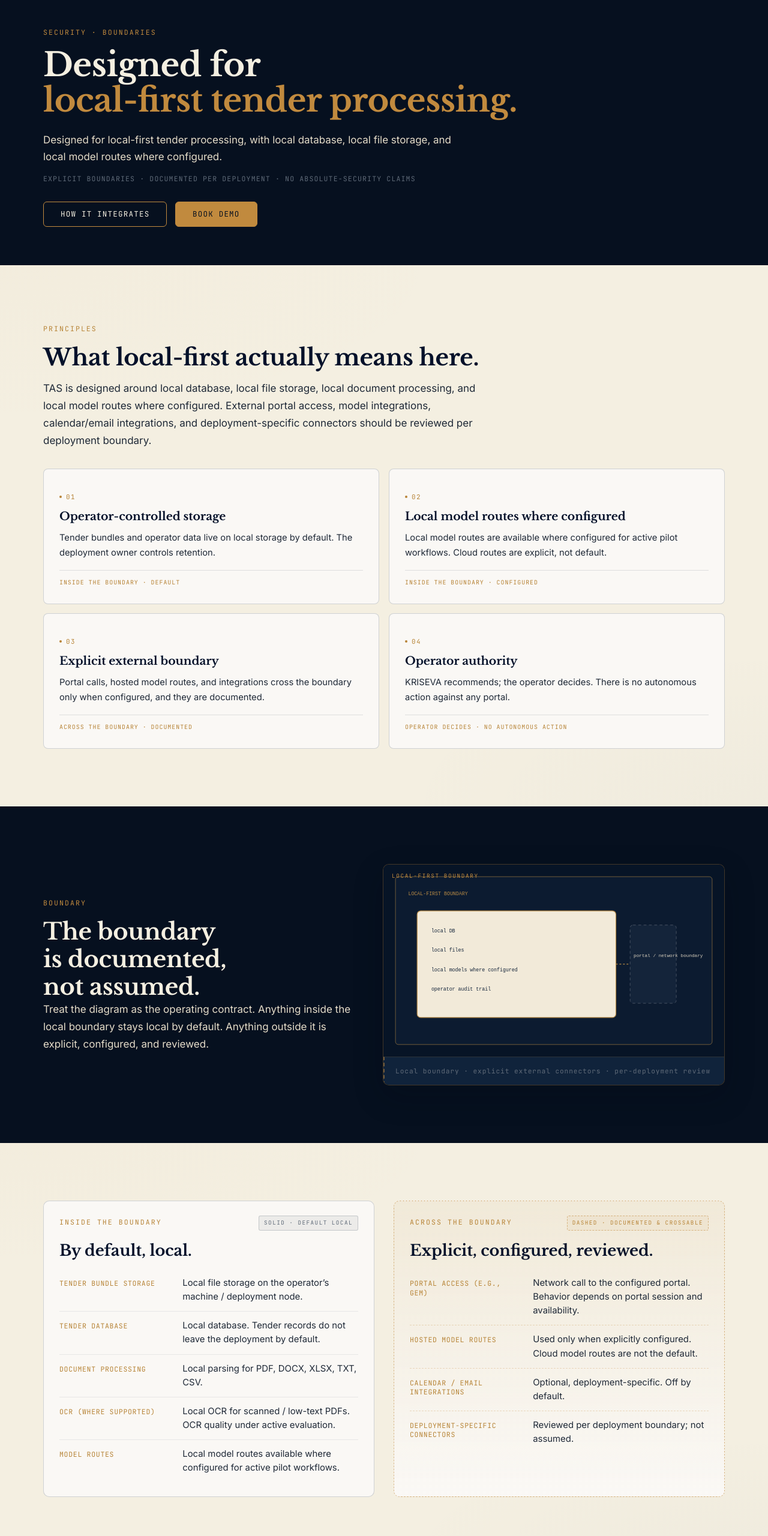
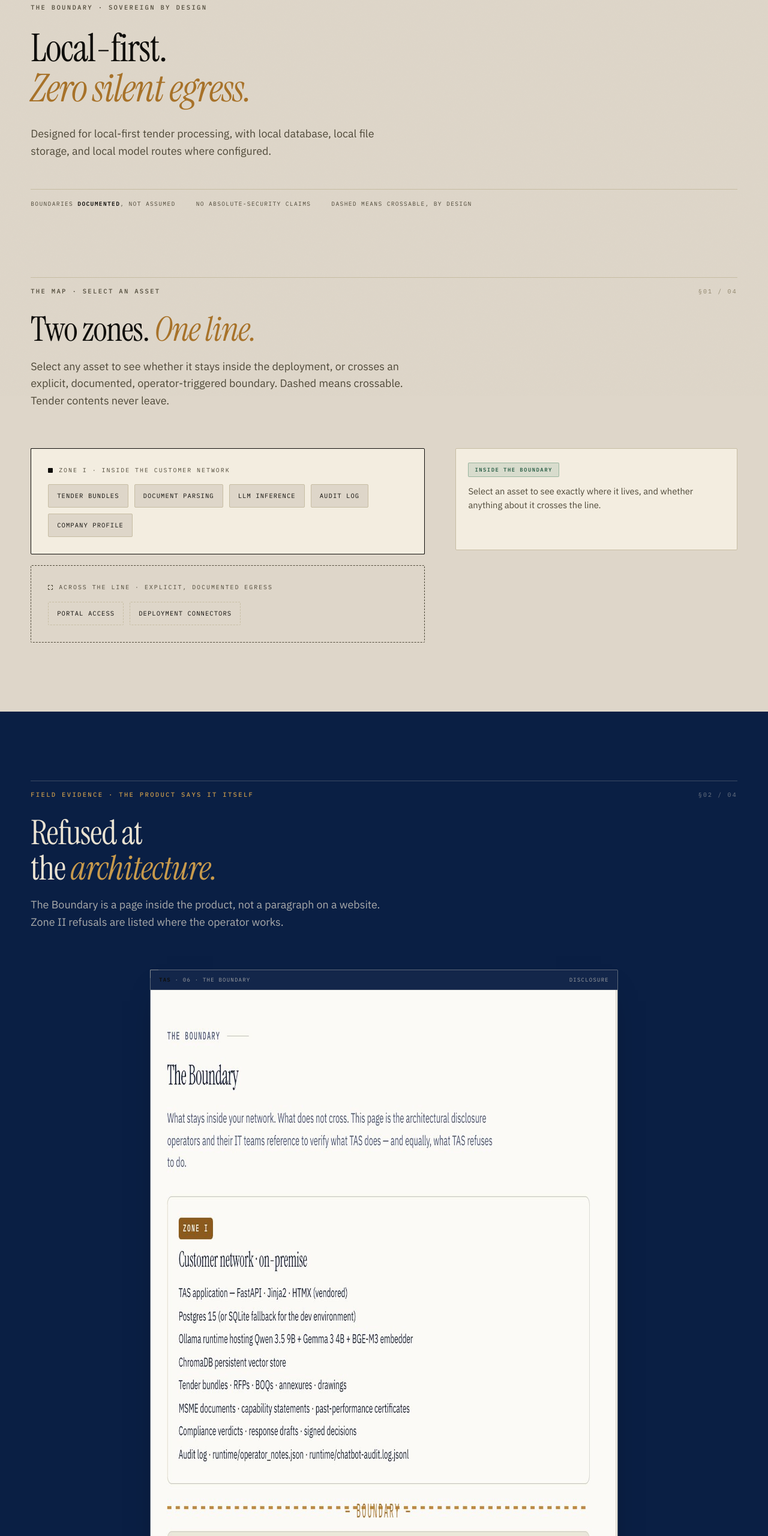
Before and after one commit to aloo7/Kriseva_website_v1, an Astro site in the folder website/: page /security in a window 1280 px wide. Shown: the part 140-2700 px from the top of the page at 60% size. Built offline with nearby package versions, Linux system fonts and the light colour scheme; Astro itself is replaced by a stand-in of ours.

Commit message:
[ui] /security: The Boundary page; regenerate clipped boundary crop

```diff
--- a/website/src/pages/index.astro
+++ b/website/src/pages/index.astro
@@ -842,9 +842,9 @@ body.has-cursor .cursor-dot,body.has-cursor .cursor-ring,body.has-cursor .cursor
           <div class="pimg"><img src="/assets/v6/console_decisions.jpg" loading="lazy" width="1190" height="1230" alt="KRISEVA TAS decision history: a week of tenders with recommendation and signed verdict side by side, REVIEW beside BID, SKIP beside SKIP"></div>
           <figcaption class="pcap"><span>Recommendation beside signature; disagreement is recorded</span></figcaption>
         </figure>
-        <figure class="plate pl-port" data-cursor="inspect">
+        <figure class="plate pl-sq" data-cursor="inspect">
           <div class="ph"><span><b>TAS</b> · 06 · The Boundary</span><span>disclosure</span></div>
-          <div class="pimg"><img src="/assets/v6/console_boundary.jpg" loading="lazy" width="1020" height="1520" alt="KRISEVA TAS Boundary page: Zone one: customer network on-premise stack; Zone two: refused at the architecture, including cloud LLM APIs, hosted vector databases, SaaS telemetry"></div>
+          <div class="pimg"><img src="/assets/v6/console_boundary_zones.jpg" loading="lazy" width="1400" height="1310" alt="KRISEVA TAS Boundary page: Zone one: customer network on-premise stack; Zone two: refused at the architecture, including cloud LLM APIs, hosted vector databases, SaaS telemetry"></div>
           <figcaption class="pcap"><span>Zone II: refused at the architecture, listed in the product</span></figcaption>
         </figure>
       </div>
--- a/website/src/pages/security.astro
+++ b/website/src/pages/security.astro
@@ -1,328 +1,177 @@
 ---
-import BaseLayout from '../layouts/BaseLayout.astro';
-import RouteHero from '../components/RouteHero.astro';
-import SectionLabel from '../components/SectionLabel.astro';
-import DossierCard from '../components/DossierCard.astro';
-import SecurityBoundaryDiagram from '../components/SecurityBoundaryDiagram.astro';
-import FounderCTA from '../components/FounderCTA.astro';
-import PrimaryButton from '../components/PrimaryButton.astro';
-import SecondaryButton from '../components/SecondaryButton.astro';
-import { routes } from '../data/routes';
-import { claims } from '../data/claims';
+// /security - "The Boundary". Local-first posture, Zone I / Zone II
+// interactive (ported from the v6 homepage), boundary capture plate.
+// Careful wording only: the approved line is "Local-first. Zero silent
+// egress." No absolute-security claims (register security.do-not-claim).
 
-const title = 'Security & Local-First Posture';
-const description = 'KRISEVA TAS is designed for local-first tender processing with local database, local file storage, local document processing, and local model routes where configured. External connectors are explicit, not default.';
+import V6Layout from '../layouts/V6Layout.astro';
+import SectionHead from '../components/v6/SectionHead.astro';
+import Plate from '../components/v6/Plate.astro';
+import { getClaim } from '../data/publicClaims';
 
-const localTable = [
-  { left: 'Tender bundle storage', right: 'Local file storage on the operator’s machine / deployment node.' },
-  { left: 'Tender database', right: 'Local database. Tender records do not leave the deployment by default.' },
-  { left: 'Document processing', right: 'Local parsing for PDF, DOCX, XLSX, TXT, CSV.' },
-  { left: 'OCR (where supported)', right: 'Local OCR for scanned / low-text PDFs. OCR quality under active evaluation.' },
-  { left: 'Model routes', right: 'Local model routes available where configured for active pilot workflows.' },
-];
+const localFirst = getClaim('security.local-first')!.wording;
+const localRoutes = getClaim('security.local-routes')!.wording;
+const boundaryReview = getClaim('security.boundary')!.wording;
 
-const boundary = [
-  { left: 'Portal access (e.g., GeM)', right: 'Network call to the configured portal. Behavior depends on portal session and availability.' },
-  { left: 'Hosted model routes', right: 'Used only when explicitly configured. Cloud model routes are not the default.' },
-  { left: 'Calendar / email integrations', right: 'Optional, deployment-specific. Off by default.' },
-  { left: 'Deployment-specific connectors', right: 'Reviewed per deployment boundary; not assumed.' },
-];
+const title = 'The Boundary · Local-first. Zero silent egress.';
+const description = localFirst + ' The deployment boundary is documented, not assumed.';
 ---
-<BaseLayout title={title} description={description}>
-  <RouteHero
-    eyebrow="Security · Boundaries"
-    title="Designed for<br /><span class='brass'>local-first tender processing.</span>"
-    subtitle={claims.localFirst}
-    meta="Explicit boundaries · documented per deployment · no absolute-security claims"
-  >
-    <Fragment slot="cta">
-      <SecondaryButton href={routes.workflow}>How it integrates</SecondaryButton>
-      <PrimaryButton href={routes.contactWithIntent('demo')}>Book Demo</PrimaryButton>
-    </Fragment>
-  </RouteHero>
+<V6Layout title={title} description={description} path="/security">
 
-  {/* Principles */}
-  <section class="section section--paper">
-    <div class="container">
-      <SectionLabel>Principles</SectionLabel>
-      <h2 class="reveal" style="margin-bottom:14px;">What local-first actually means here.</h2>
-      <p class="reveal" style="color:var(--ink-soft);max-width:740px;margin-bottom:32px;">
-        TAS is designed around local database, local file storage, local document processing, and local model routes where configured. External portal access, model integrations, calendar/email integrations, and deployment-specific connectors should be reviewed per deployment boundary.
-      </p>
-
-      <div class="sec-cards" data-stagger>
-        <div class="reveal"><DossierCard surface="paper" label="01" title="Operator-controlled storage" meta="Inside the boundary · default">
-          Tender bundles and operator data live on local storage by default. The deployment owner controls retention.
-        </DossierCard></div>
-        <div class="reveal"><DossierCard surface="paper" label="02" title="Local model routes where configured" meta="Inside the boundary · configured">
-          Local model routes are available where configured for active pilot workflows. Cloud routes are explicit, not default.
-        </DossierCard></div>
-        <div class="reveal"><DossierCard surface="paper" label="03" title="Explicit external boundary" meta="Across the boundary · documented">
-          Portal calls, hosted model routes, and integrations cross the boundary only when configured, and they are documented.
-        </DossierCard></div>
-        <div class="reveal"><DossierCard surface="paper" label="04" title="Operator authority" meta="Operator decides · no autonomous action">
-          KRISEVA recommends; the operator decides. There is no autonomous action against any portal.
-        </DossierCard></div>
+  <!-- ============ HERO ============ -->
+  <section class="ihero" aria-label="The Boundary">
+    <div class="wrap">
+      <p class="eyebrow">The Boundary · sovereign by design</p>
+      <h1 class="display">Local-first.<br /><em class="em-brass">Zero silent egress.</em></h1>
+      <p class="dek">{localFirst}</p>
+      <div class="ihero-meta" aria-label="Posture">
+        <span>Boundaries <b>documented</b>, not assumed</span>
+        <span>No absolute-security claims</span>
+        <span>Dashed means crossable, by design</span>
       </div>
     </div>
   </section>
 
-  {/* Boundary diagram */}
-  <section class="section section--dark">
-    <div class="container sec-diagram">
-      <div class="reveal">
-        <SectionLabel>Boundary</SectionLabel>
-        <h2>The boundary is documented, not assumed.</h2>
-        <p style="color:var(--paper-mute);max-width:520px;">
-          Treat the diagram as the operating contract. Anything inside the local boundary stays local by default. Anything outside it is explicit, configured, and reviewed.
-        </p>
-      </div>
-      <div class="reveal">
-        <SecurityBoundaryDiagram caption="Local boundary · explicit external connectors · per-deployment review" />
-      </div>
-    </div>
-  </section>
-
-  {/* Inside / Across boundary table */}
-  <section class="section section--paper">
-    <div class="container">
-      <div class="sec-tables">
-        <div class="reveal sec-table sec-table--inside">
-          <header class="sec-table__head">
-            <SectionLabel>Inside the boundary</SectionLabel>
-            <span class="sec-table__chip sec-table__chip--solid">SOLID · DEFAULT LOCAL</span>
-          </header>
-          <h3 class="sec-table__title">By default, local.</h3>
-          <ul class="sec-rowlist">
-            {localTable.map((r) => (
-              <li>
-                <span class="sec-rowlist__label">{r.left}</span>
-                <span class="sec-rowlist__value">{r.right}</span>
-              </li>
-            ))}
-          </ul>
+  <!-- ============ ZONE I / ZONE II ============ -->
+  <section class="sec-pad" id="zones" style="padding-top:clamp(30px,4vw,56px)">
+    <div class="wrap">
+      <SectionHead eyebrow="The map · select an asset" folio="§01 / 04"
+        dek="Select any asset to see whether it stays inside the deployment, or crosses an explicit, documented, operator-triggered boundary. Dashed means crossable. Tender contents never leave.">
+        Two zones. <em class="em-brass">One line.</em>
+      </SectionHead>
+      <div class="bgrid rv">
+        <div>
+          <div class="zone regmark">
+            <div class="zh">Zone I · inside the customer network</div>
+            <div class="assets" id="assetsIn"></div>
+          </div>
+          <div class="zone zone-egress">
+            <div class="zh">Across the line · explicit, documented egress</div>
+            <div class="assets" id="assetsOut"></div>
+          </div>
         </div>
-        <div class="reveal sec-table sec-table--across">
-          <header class="sec-table__head">
-            <SectionLabel>Across the boundary</SectionLabel>
-            <span class="sec-table__chip sec-table__chip--dashed">DASHED · DOCUMENTED &amp; CROSSABLE</span>
-          </header>
-          <h3 class="sec-table__title">Explicit, configured, reviewed.</h3>
-          <ul class="sec-rowlist sec-rowlist--dashed">
-            {boundary.map((r) => (
-              <li>
-                <span class="sec-rowlist__label">{r.left}</span>
-                <span class="sec-rowlist__value">{r.right}</span>
-              </li>
-            ))}
-          </ul>
+        <div class="bdetail" id="bdetail" aria-live="polite">
+          <span class="tag inside">Inside the boundary</span>
+          <p>Select an asset to see exactly where it lives, and whether anything about it crosses the line.</p>
         </div>
       </div>
     </div>
   </section>
 
-  {/* Avoid wall */}
-  <section class="section section--navy">
-    <div class="container">
-      <SectionLabel>Boundaries on Claims</SectionLabel>
-      <h2 class="reveal" style="margin-bottom:14px;">What we will not call this.</h2>
-      <p class="reveal" style="color:var(--paper-mute);max-width:680px;margin-bottom:24px;">
-        Local-first is a design posture, not a security guarantee. Defense procurement deserves precise wording, not marketing claims.
-      </p>
-      <ul class="sec-not" data-stagger>
-        <li class="reveal"><span class="sec-not__tag">NOT</span> A no-egress data guarantee.</li>
-        <li class="reveal"><span class="sec-not__tag">NOT</span> An isolated-network deployment posture.</li>
-        <li class="reveal"><span class="sec-not__tag">NOT</span> An absolute-security claim.</li>
-        <li class="reveal"><span class="sec-not__tag">NOT</span> Encryption marketed with grade-style adjectives.</li>
-        <li class="reveal"><span class="sec-not__tag">NOT</span> A risk-free deployment promise.</li>
-        <li class="reveal"><span class="sec-not__tag">NOT</span> Any agency endorsement or defense-side validation.</li>
-      </ul>
+  <!-- ============ BOUNDARY PLATE ============ -->
+  <section class="sec-pad sec-navy" id="plate">
+    <div class="wrap">
+      <SectionHead eyebrow="Field evidence · the product says it itself" folio="§02 / 04"
+        dek="The Boundary is a page inside the product, not a paragraph on a website. Zone II refusals are listed where the operator works.">
+        Refused at the <em class="em-brass">architecture.</em>
+      </SectionHead>
+      <div style="max-width:780px;margin-inline:auto">
+        <Plate kicker="TAS" head="06 · The Boundary" meta="disclosure"
+          src="/assets/v6/console_boundary_zones.jpg" width={1400} height={1310}
+          alt="KRISEVA TAS Boundary page: Zone one: customer network on-premise stack; Zone two: refused at the architecture, including cloud LLM APIs, hosted vector databases, SaaS telemetry"
+          capLeft="Zone II: refused at the architecture, listed in the product" class="rv" />
+      </div>
+      <p class="disclose wrap" style="text-align:center">Synthetic / seeded demo data, not a real tender.</p>
     </div>
   </section>
 
-  {/* Operator screenshot */}
-  <section class="section section--dark">
-    <div class="container sec-shot">
-      <div class="reveal">
-        <SectionLabel>Operator Surface</SectionLabel>
-        <h2>The boundary is visible from the settings surface.</h2>
-        <p style="color:var(--paper-mute);max-width:520px;">
-          Where the deployment crosses the boundary, the surface that controls it is operator-visible. No silent network calls.
-        </p>
+  <!-- ============ THE CAREFUL WORDING ============ -->
+  <section class="sec-pad" id="wording">
+    <div class="wrap">
+      <SectionHead eyebrow="The careful wording · on the record" folio="§03 / 04"
+        dek="Security wording on this site comes from a maintained claims register. The careful lines ship exactly as approved; the absolutes are refused.">
+        No absolutes. <em class="em-brass">On purpose.</em>
+      </SectionHead>
+      <div class="record rv">
+        <div class="rec"><span class="date">Posture</span><span class="what">{localFirst}</span><span class="tag">safe-with-care</span></div>
+        <div class="rec"><span class="date">Models</span><span class="what">{localRoutes}</span><span class="tag">safe-with-care</span></div>
+        <div class="rec"><span class="date">Review</span><span class="what">{boundaryReview}</span><span class="tag">per deployment</span></div>
       </div>
-      <div class="reveal">
-        <figure class="screenshot-frame">
-          <div class="screenshot-frame__bar" aria-hidden="true">
-            <span class="screenshot-frame__dot" />
-            <span class="screenshot-frame__dot" />
-            <span class="screenshot-frame__dot" />
-          </div>
-          <img
-            src="/assets/screenshots/06_settings_local_first_boundary.png"
-            alt="TAS settings surface — local-first boundary controls"
-            loading="lazy"
-            width="1280" height="800"
-            decoding="async"
-          />
-          <figcaption>
-            <span class="screenshot-frame__caption">Settings · local-first boundary</span>
-            <span class="screenshot-frame__disclosure">Repo-owned capture · seeded demo data · deployment-specific</span>
-          </figcaption>
-        </figure>
+      <div class="refusals rv regmark">
+        <span class="eyebrow">What this page will not say</span>
+        <p>Absolute-security framing of any kind. The claims register maintains a literal banned-phrase list and the build fails if one ships. A security page that overclaims is a security risk of its own.</p>
       </div>
     </div>
   </section>
 
-  <FounderCTA
-    heading="Talk through the boundary for your deployment."
-    body="Every deployment has its own posture. The most useful conversation is a walk-through of your tender flow against the local-first surface."
-  />
-</BaseLayout>
+  <!-- ============ CTA ============ -->
+  <section class="sec-pad sec-sunk" id="cta">
+    <div class="wrap">
+      <SectionHead eyebrow="Next step" folio="§04 / 04"
+        dek="Deployment boundaries are reviewed per environment, with your security team in the room.">
+        Review the boundary <em class="em-brass">with us.</em>
+      </SectionHead>
+      <div class="acts rv" style="display:flex;flex-wrap:wrap;gap:14px">
+        <a class="btn btn-fill" href="/contact">Speak with the founder <span class="arr">→</span></a>
+        <a class="btn btn-line" href="/evaluator">The Evaluator posture</a>
+      </div>
+    </div>
+  </section>
 
-<style>
-  .sec-cards {
-    display: grid;
-    grid-template-columns: repeat(2, 1fr);
-    gap: 16px;
+</V6Layout>
+
+<style is:global>
+/* /security page-specific - zones (ported from the v6 homepage) */
+.bgrid{display:grid;grid-template-columns:minmax(0,7fr) minmax(280px,5fr);gap:clamp(24px,4vw,64px);align-items:start}
+.zone{border:1px solid var(--ink);border-radius:2px;padding:clamp(16px,2.4vw,28px);background:var(--paper-raised)}
+.zone .zh{font-family:var(--mono);font-size:.62rem;letter-spacing:.2em;text-transform:uppercase;
+  color:var(--ink-sec);margin-bottom:16px;display:flex;align-items:center;gap:10px}
+.zone .zh::before{content:"";width:8px;height:8px;background:var(--ink);border-radius:1px}
+.zone-egress{border-style:dashed;border-color:var(--ink-sec);background:transparent;margin-top:18px}
+.zone-egress .zh::before{background:none;border:1px dashed var(--ink-sec)}
+.assets{display:flex;flex-wrap:wrap;gap:10px}
+.asset{font-family:var(--mono);font-size:.66rem;letter-spacing:.1em;text-transform:uppercase;
+  padding:10px 14px;border:1px solid var(--rule);border-radius:2px;background:var(--paper);
+  transition:border-color .2s,background .2s;text-align:left}
+.asset:hover{border-color:var(--ink)}
+.asset[aria-pressed="true"]{background:var(--ink);color:var(--paper-raised);border-color:var(--ink)}
+.zone-egress .asset{border-style:dashed;background:transparent}
+.bdetail{padding:20px;border:1px solid var(--rule);border-radius:2px;background:var(--paper-raised);
+  min-height:170px;position:sticky;top:96px}
+.bdetail .tag{display:inline-block;font-family:var(--mono);font-size:.56rem;letter-spacing:.16em;
+  text-transform:uppercase;font-weight:600;padding:4px 10px;border-radius:2px;margin-bottom:12px}
+.bdetail .tag.inside{background:rgba(58,122,91,.14);color:var(--vt-verified);border:1px solid rgba(58,122,91,.4)}
+.bdetail .tag.out{background:transparent;color:var(--ink-sec);border:1px dashed var(--ink-sec)}
+.bdetail p{font-size:.92rem;line-height:1.6;color:var(--ink-sec)}
+.bdetail b{color:var(--ink);font-weight:600}
+@media (max-width:1080px){.bgrid{grid-template-columns:1fr}.bdetail{position:static}}
+
+.refusals{margin-top:34px;border:1px dashed var(--ink-sec);border-radius:2px;padding:clamp(18px,2.6vw,28px);
+  background:transparent}
+.refusals p{margin-top:10px;font-size:.96rem;line-height:1.7;color:var(--ink-sec);max-width:68ch}
+</style>
+
+<script is:inline>
+// The Boundary: Zone I / Zone II selector. Ported from the v6 homepage;
+// asset wording is the founder-signed corpus.
+(function () {
+  var inside = [
+    { n: 'Tender bundles', d: 'Stored in the local database and filesystem inside the deployment. Contents never leave.' },
+    { n: 'Document parsing', d: 'PDF / DOCX / XLSX parsing and OCR run locally; no document is sent to a third party.' },
+    { n: 'LLM inference', d: 'On-premise, local model routes. No cloud LLM, no foreign-hosted inference.' },
+    { n: 'Audit log', d: 'The hash-chained event log lives in the local database, mutation-blocked at the database.' },
+    { n: 'Company profile', d: 'The capability profile is local to the customer. It is the moat, not a shared asset.' }
+  ];
+  var outside = [
+    { n: 'Portal access', d: 'Operator-triggered access to GeM and DefProc: disclosed, logged, and crossable by explicit action only. Dashed by design.' },
+    { n: 'Deployment connectors', d: 'Any calendar, email or SSO connector is deployment-specific and reviewed at the boundary, per environment.' }
+  ];
+  var boxIn = document.getElementById('assetsIn'), boxOut = document.getElementById('assetsOut'),
+      det = document.getElementById('bdetail');
+  if (!boxIn) return;
+  function add(box, a, egress) {
+    var b = document.createElement('button');
+    b.className = 'asset'; b.textContent = a.n; b.setAttribute('aria-pressed', 'false');
+    b.addEventListener('click', function () {
+      document.querySelectorAll('.asset').forEach(function (n) { n.setAttribute('aria-pressed', 'false'); });
+      b.setAttribute('aria-pressed', 'true');
+      det.innerHTML = '<span class="tag ' + (egress ? 'out' : 'inside') + '">' +
+        (egress ? 'Explicit egress · documented and crossable' : 'Inside the boundary · never crosses') +
+        '</span><p><b>' + a.n + '</b> · ' + a.d + '</p>';
+    });
+    box.appendChild(b);
   }
-  @media (max-width: 720px) { .sec-cards { grid-template-columns: 1fr; } }
-
-  .sec-diagram {
-    display: grid;
-    grid-template-columns: 1fr 1.1fr;
-    gap: 48px;
-    align-items: center;
-  }
-  @media (max-width: 880px) { .sec-diagram { grid-template-columns: 1fr; gap: 32px; } }
-
-  .sec-tables {
-    display: grid;
-    grid-template-columns: 1fr 1fr;
-    gap: 32px;
-  }
-  @media (max-width: 920px) { .sec-tables { grid-template-columns: 1fr; gap: 28px; } }
-
-  /* Two-table side-by-side: solid for "inside" (committed), dashed for
-     "across" (documented + crossable). Matches the design-system rule
-     discipline. */
-  .sec-table {
-    padding: 24px 26px;
-    border-radius: var(--radius-frame);
-    background: var(--surface-paper-rise);
-  }
-  .sec-table--inside {
-    border: 1px solid rgba(16, 35, 59, 0.18);
-  }
-  .sec-table--across {
-    border: 1px dashed rgba(193, 138, 62, 0.55);
-    background:
-      linear-gradient(180deg, rgba(193, 138, 62, 0.05) 0%, var(--surface-paper-rise) 100%);
-  }
-  .sec-table__head {
-    display: flex;
-    justify-content: space-between;
-    align-items: baseline;
-    flex-wrap: wrap;
-    gap: 10px;
-    margin-bottom: 6px;
-  }
-  .sec-table__chip {
-    font-family: var(--font-mono);
-    font-size: 0.58rem;
-    letter-spacing: 0.16em;
-    padding: 4px 8px;
-    border-radius: 3px;
-    text-transform: uppercase;
-  }
-  .sec-table__chip--solid {
-    color: var(--ink-quiet);
-    background: rgba(16, 35, 59, 0.06);
-    border: 1px solid rgba(16, 35, 59, 0.18);
-  }
-  .sec-table__chip--dashed {
-    color: var(--accent-soft);
-    background: rgba(193, 138, 62, 0.06);
-    border: 1px dashed rgba(193, 138, 62, 0.55);
-  }
-  .sec-table__title {
-    margin-bottom: 14px;
-    color: var(--surface-deep);
-  }
-
-  .sec-rowlist {
-    list-style: none;
-    margin: 0;
-    padding: 0;
-    display: grid;
-    gap: 0;
-  }
-  .sec-rowlist li {
-    display: grid;
-    grid-template-columns: 38% 1fr;
-    gap: 16px;
-    padding: 12px 0;
-    border-top: 1px solid rgba(16, 35, 59, 0.08);
-    align-items: baseline;
-  }
-  .sec-rowlist li:first-child { border-top: none; }
-  .sec-rowlist--dashed li {
-    border-top-style: dashed;
-    border-top-color: rgba(193, 138, 62, 0.28);
-  }
-  .sec-rowlist__label {
-    font-family: var(--font-mono);
-    font-size: 0.72rem;
-    letter-spacing: 0.06em;
-    color: var(--accent-soft);
-    text-transform: uppercase;
-    line-height: 1.35;
-  }
-  .sec-rowlist__value {
-    font-size: 0.93rem;
-    color: var(--ink-secondary);
-    line-height: 1.55;
-  }
-  @media (max-width: 600px) {
-    .sec-rowlist li { grid-template-columns: 1fr; gap: 4px; padding: 14px 0; }
-    .sec-rowlist__label { font-size: 0.66rem; }
-  }
-
-  .sec-not { display: grid; gap: 10px; max-width: 760px; }
-  .sec-not li {
-    display: grid;
-    grid-template-columns: 64px 1fr;
-    gap: 14px;
-    padding: 14px 18px;
-    border: 1px solid rgba(154, 53, 44, 0.32);
-    /* Dashed left rule = "we will not call this" — picks up the rule
-       discipline from across-the-boundary table above. */
-    border-left: 2px dashed rgba(154, 53, 44, 0.55);
-    background: rgba(154, 53, 44, 0.06);
-    border-radius: var(--radius-control);
-    color: var(--paper);
-    list-style: none;
-    font-size: 0.94rem;
-    line-height: 1.5;
-  }
-  .sec-not__tag {
-    font-family: var(--font-mono);
-    font-size: 0.66rem;
-    letter-spacing: 0.18em;
-    color: var(--decision-skip);
-    text-transform: uppercase;
-    padding-top: 2px;
-  }
-  @media (max-width: 420px) {
-    .sec-not li { grid-template-columns: 44px 1fr; gap: 10px; padding: 12px 14px; }
-    .sec-not__tag { font-size: 0.62rem; letter-spacing: 0.14em; }
-  }
-
-  .sec-shot {
-    display: grid;
-    grid-template-columns: 1fr 1.2fr;
-    gap: 48px;
-    align-items: center;
-  }
-  @media (max-width: 920px) { .sec-shot { grid-template-columns: 1fr; gap: 32px; } }
-  .sec-shot .screenshot-frame { margin: 0; }
-</style>
+  inside.forEach(function (a) { add(boxIn, a, false); });
+  outside.forEach(function (a) { add(boxOut, a, true); });
+})();
+</script>
```
Also changed, not shown: website/public/assets/v6/console_boundary.jpg (deleted), website/public/assets/v6/console_boundary_zones.jpg (added).
